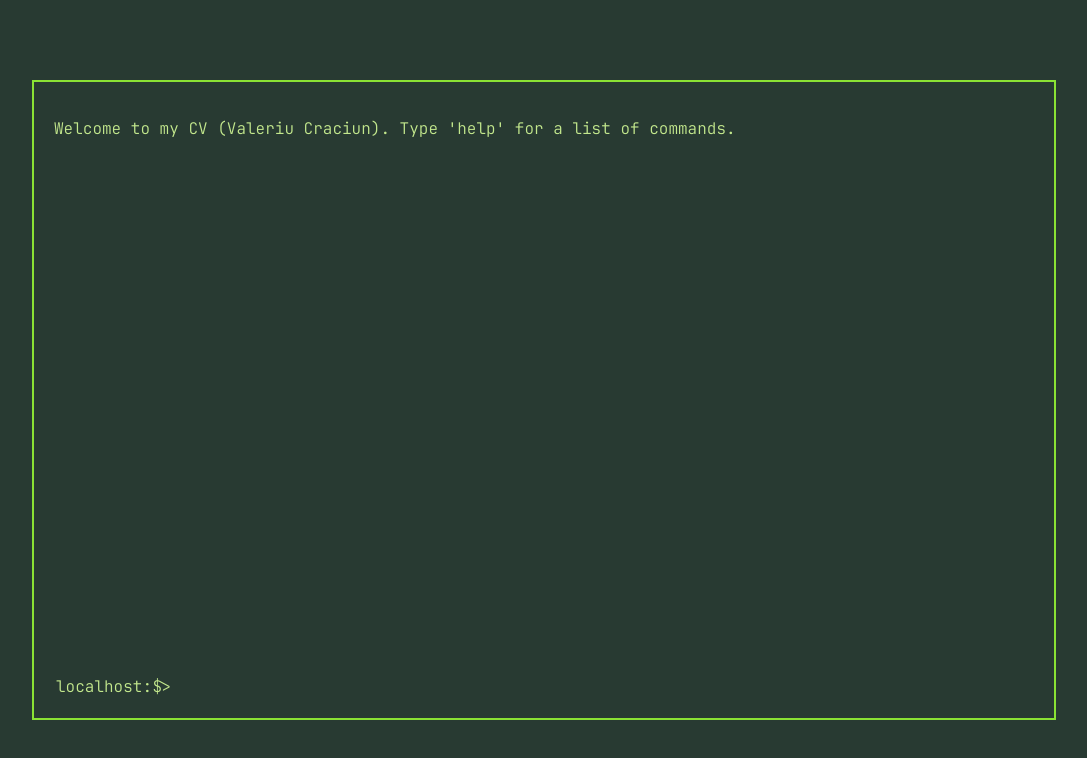
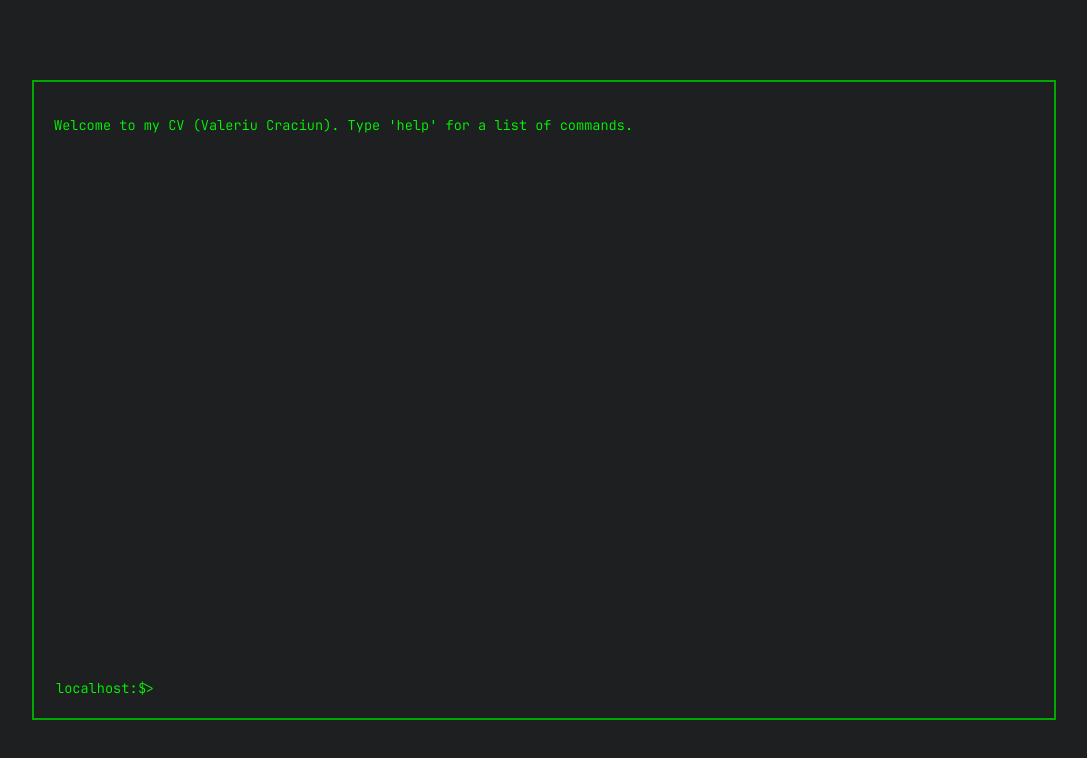
Before and after one commit to valeriu-craciun/Terminal-style-CV, a plain HTML site: page index.html in a window 1280 px wide. Shown: the whole page, without its empty margins (96-1183 px from the left). Drawn offline with Linux system fonts and the light colour scheme.

Commit message:
feature/Modified the fonts to look sharper like Linux terminal, corrected education and some typo in experience

```diff
--- a/css/styles.css
+++ b/css/styles.css
@@ -7,8 +7,8 @@
 }
 
 body {
-    background-color: #283a32; /* Dark green background color */
-    color: #c3e88d; /* Light green text color */
+    background-color: #1d1f21; /* Darker background color closer to Linux terminal */
+    color: #00ff00; /* Bright green text color */
     font-family: 'JetBrains Mono', monospace;
     margin: 0;
     display: flex;
@@ -18,14 +18,14 @@ body {
 }
 
 .terminal {
-    border: 2px solid #8ae234; /* Green border color */
+    border: 2px solid #00aa00; /* Bright green border color */
     font-family: 'JetBrains Mono', monospace;
     width: 80%;
     height: 80%;
     padding: 20px;
     box-sizing: border-box;
     overflow-y: auto;
-    background-color: #283a32; /* Dark green terminal background */
+    background-color: #1d1f21; /* Darker terminal background */
 }
 
 #content {
@@ -39,14 +39,15 @@ body {
 #terminal-output {
     flex: 2;
     font-family: 'JetBrains Mono', monospace;
+    font-size: 0.85em; /* Smaller font size for sharper text */
 }
 
 #terminal-input {
     background: none;
     border: none;
-    color: #c3e88d; /* Light green text color */
+    color: #00ff00; /* Bright green text color */
     font-family: 'JetBrains Mono', monospace;
-    font-size: 1em;
+    font-size: 0.85em; /* Smaller font size for sharper text */
     outline: none;
     width: 100%;
 }
```
Also changed, not shown: data/education.txt, data/experience.txt.
